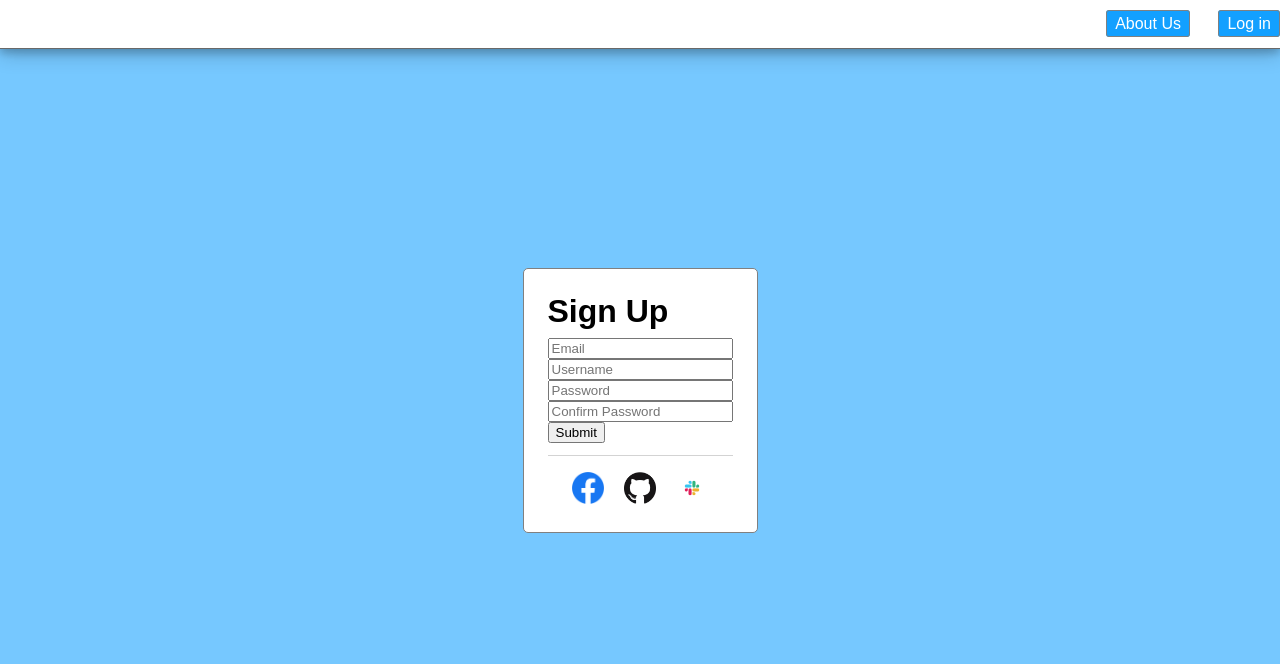
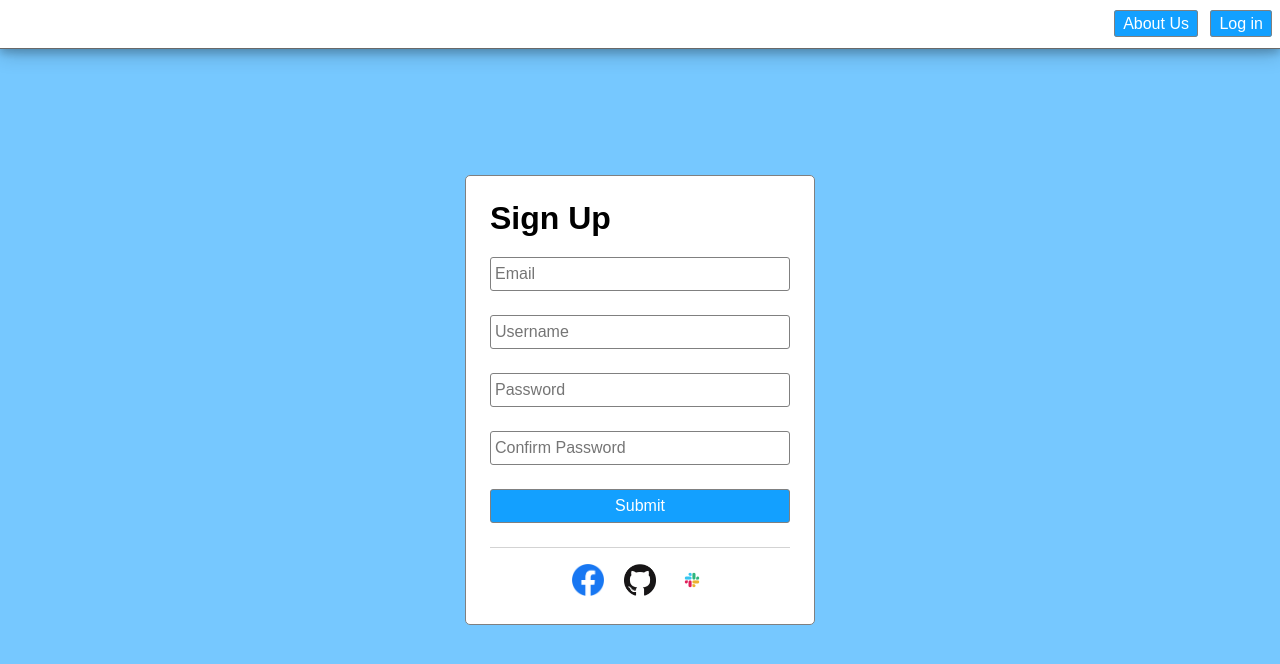
Before and after one commit to brandenfort/HTMLStaticRegisterPage, a plain HTML site: page index.html in a window 1280 px wide. Drawn offline with Linux system fonts and the light colour scheme.

Commit message:
Fixed some css values to display properly

```diff
--- a/index.html
+++ b/index.html
@@ -14,7 +14,7 @@
     </header>
     <div class="container">
         <h1>Sign Up</h1>
-        <div>
+        <form>
             <div>
             <input type="email" placeholder="Email" name="email" />
             </div>
--- a/main.css
+++ b/main.css
@@ -26,7 +26,7 @@ header a {
     border: solid 1px gray;
     border-radius: 3px;
     padding: .25rem .5rem;
-    margin-left: 1.5rem;
+    margin-right: .5rem;
     /* line-height adjusts the amount of space taken up for the font */
     line-height: 1.5rem;
     /* This removes the underline from the a tag */
```
Also changed, not shown: 1 other file.
